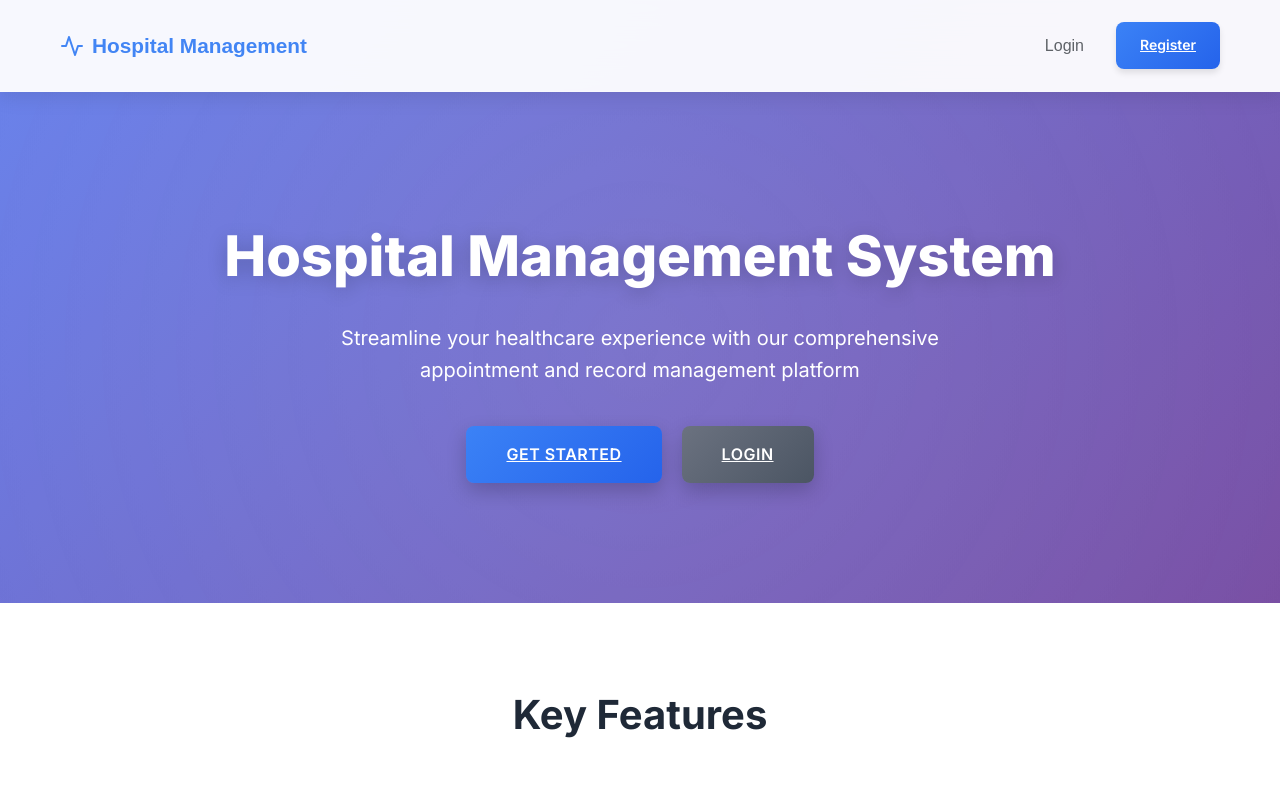
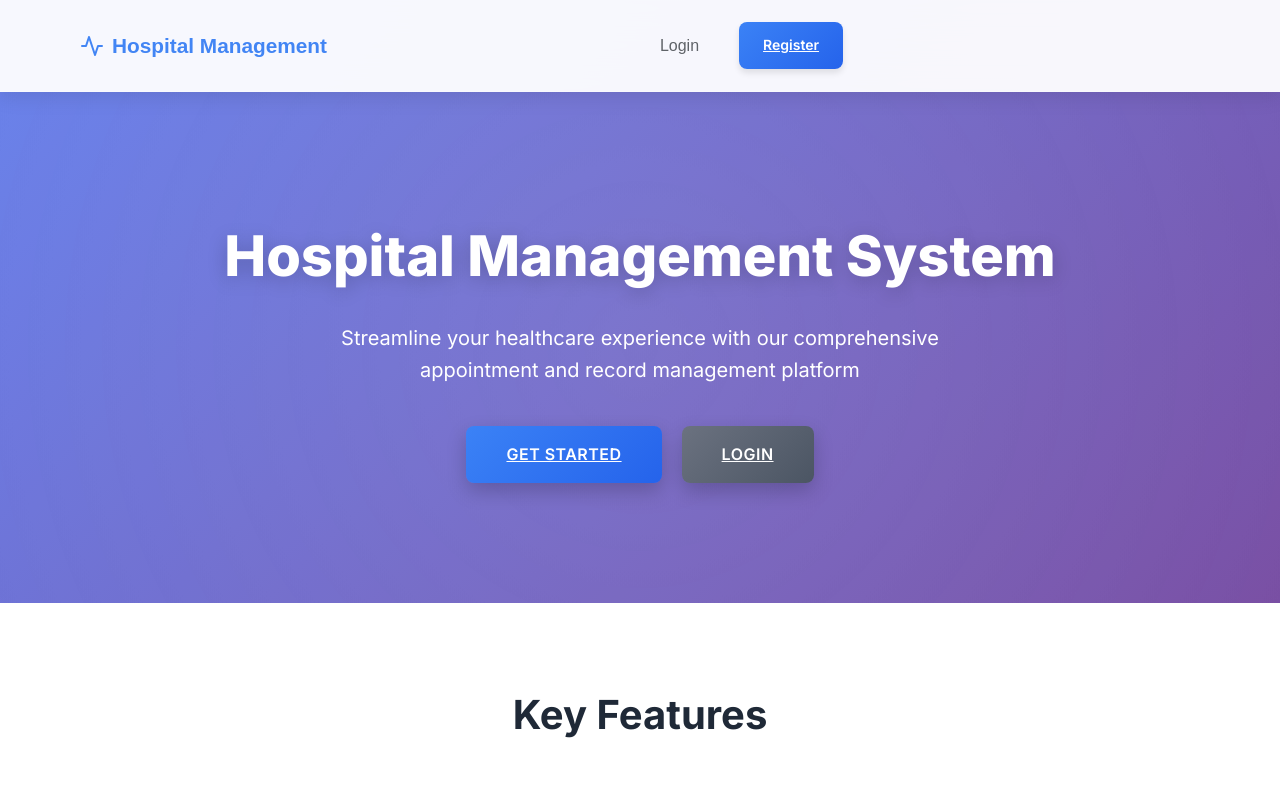
Before and after one commit to saifsanadi26/Hospital-Managemet-and-Appointment-Booking, a React (Create React App) app in the folder frontend/: page / in a window 1280 px wide. Shown: the top 800 px of the page. Built offline with nearby package versions, Linux system fonts and the light colour scheme; the HTML template or start-up script is replaced by a standard one.

Commit message:
Fix navbar spacing: Add proper distance between Hospital Management and navigation menu to match design

```diff
--- a/frontend/src/components/Navbar.css
+++ b/frontend/src/components/Navbar.css
@@ -14,6 +14,7 @@
   justify-content: space-between;
   align-items: center;
   flex-wrap: nowrap;
+  padding: 0 40px;
 }
 
 .navbar-brand {
@@ -27,13 +28,17 @@
   font-family: 'Poppins', sans-serif;
   white-space: nowrap;
   flex-shrink: 0;
+  margin-right: 60px;
 }
 
 .navbar-menu {
   display: flex;
   align-items: center;
-  gap: 16px;
+  gap: 24px;
   flex-wrap: nowrap;
+  flex: 1;
+  justify-content: center;
+  margin-right: 100px;
 }
 
 .nav-link {
```
